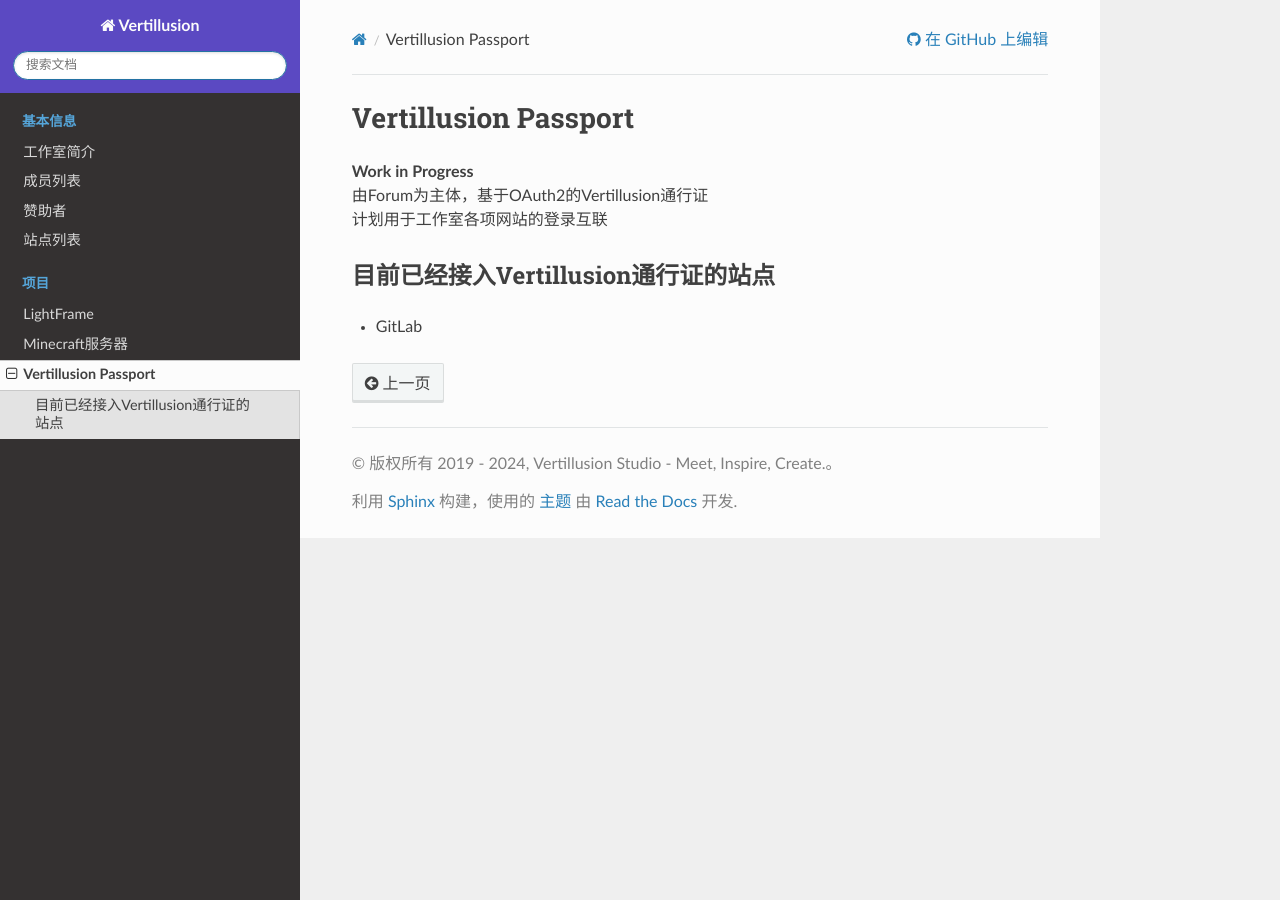
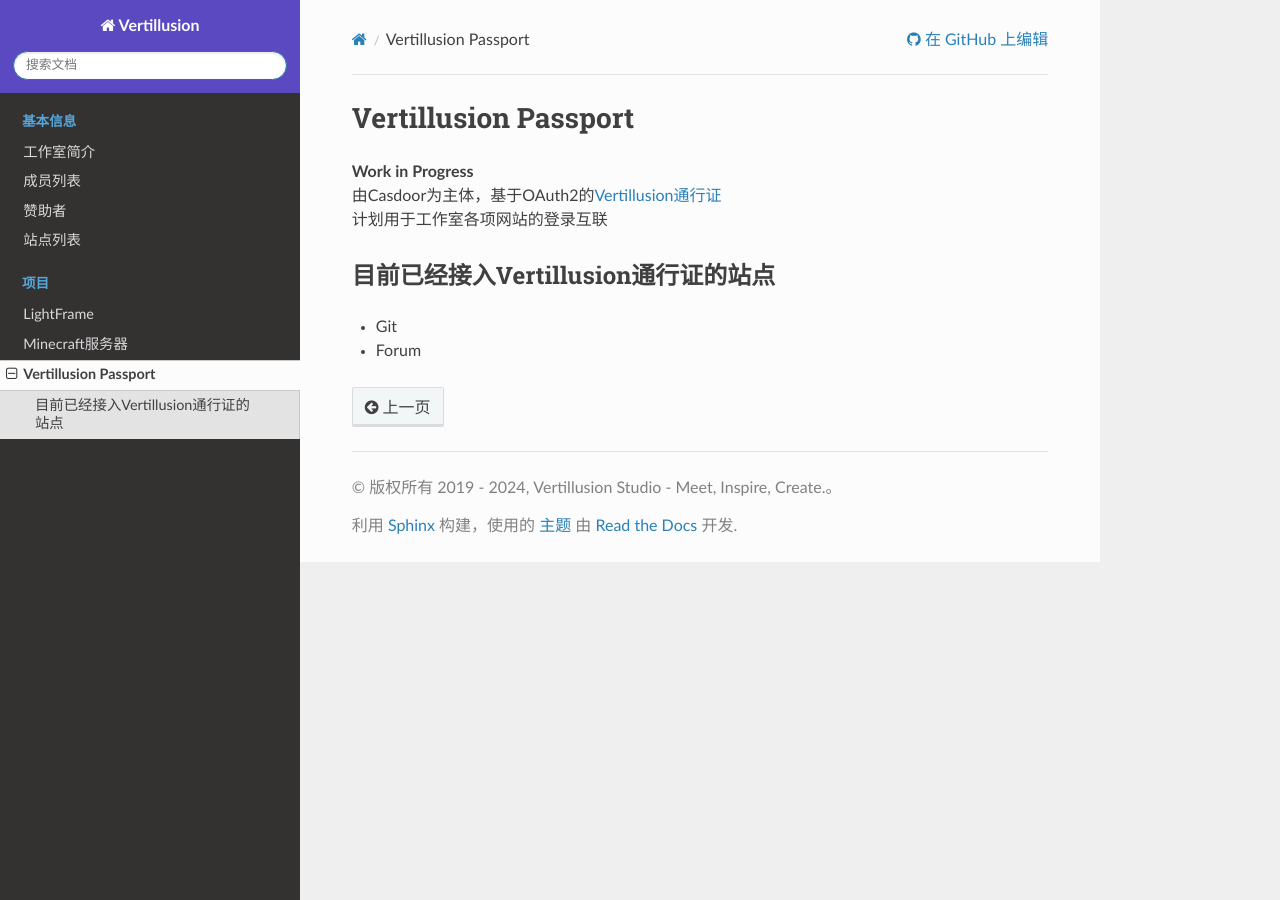
Before and after one commit to yizhixianyuuuu/docs.vertillusion.com, a Sphinx documentation site: the page built from source/projects/Passport.md, in a window 1280 px wide. Built offline with Sphinx 7.4.7 and the Read the Docs theme 2.0.0, drawn with Linux system fonts in a browser that asks for light colours.

Commit message:
projects: update new passport solution(casdoor)

```diff
--- a/source/projects/Passport.md
+++ b/source/projects/Passport.md
@@ -1,7 +1,8 @@
 # Vertillusion Passport
 **Work in Progress**
-由Forum为主体，基于OAuth2的Vertillusion通行证
+由Casdoor为主体，基于OAuth2的[Vertillusion通行证](https://passport.vertillusion.com)
 计划用于工作室各项网站的登录互联
 
 ## 目前已经接入Vertillusion通行证的站点
-* GitLab
+* Git
+* Forum
```
